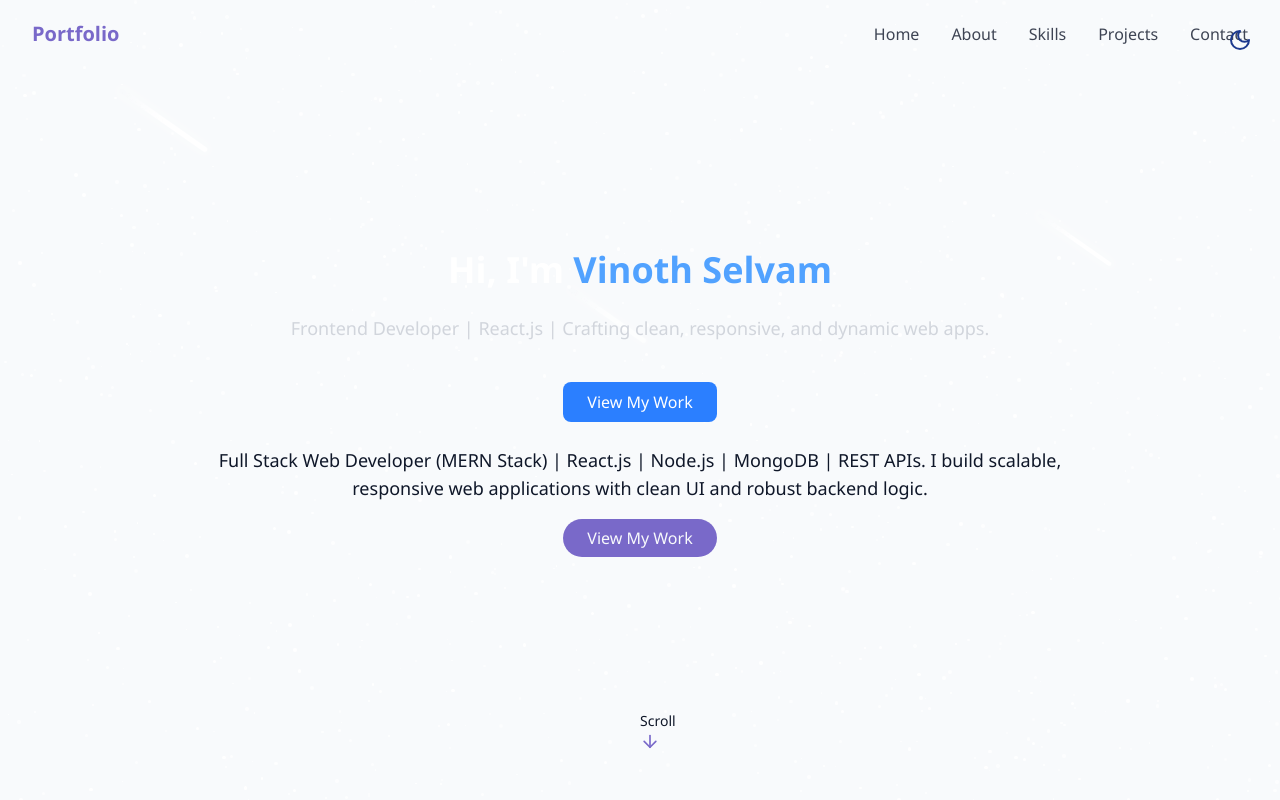
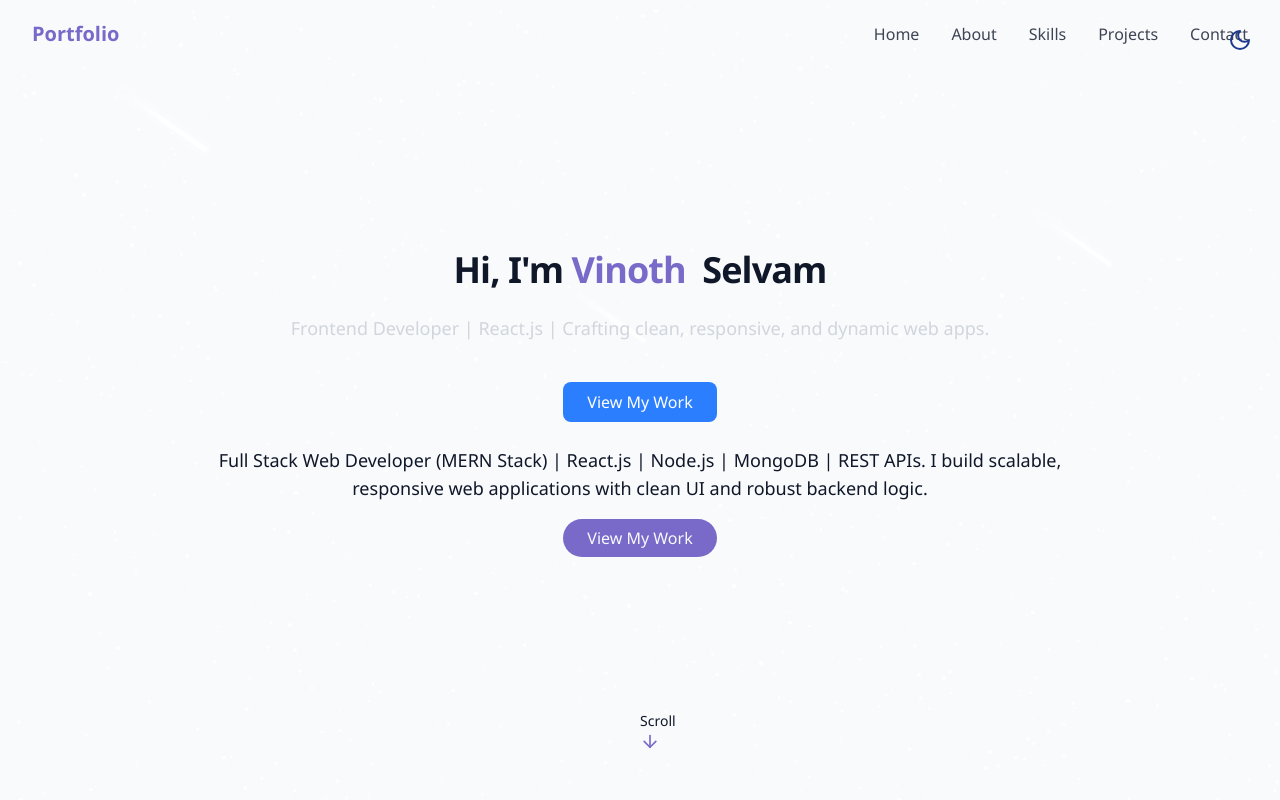
Before and after one commit to VinothSelvam17/Portfolio, a React (Vite) app: page / in a window 1280 px wide. Shown: the top 800 px of the page. Built offline with nearby package versions, Linux system fonts and the light colour scheme.

Commit message:
Update HeroSection.jsx

```diff
--- a/src/components/HeroSection.jsx
+++ b/src/components/HeroSection.jsx
@@ -6,9 +6,13 @@ export const HeroSection =() =>{
      >
         <div className="container max--w-4xl mx-auto text-center z-10">
             <div className="space-y-6">
-               <h1 className="text-4xl font-bold text-white">
-  Hi, I'm <span className="text-blue-400">Vinoth Selvam</span>
-</h1>
+              <h1 className="text-4xl md-text-6xl font-bold tracking-tight">
+                    <span className="opacity-0 animate-fade-in">Hi, I'm  </span>
+                    <span className="text-primary opacity-0 animate-fade-in">Vinoth</span>
+                    <span className="text-gradient ml-2 opacity-0 animate-fade-in-delay-2">
+                        {" "}
+                        Selvam</span>
+                </h1>
 <p className="mt-2 text-lg text-gray-300">
   Frontend Developer | React.js | Crafting clean, responsive, and dynamic web apps.
 </p>
```
